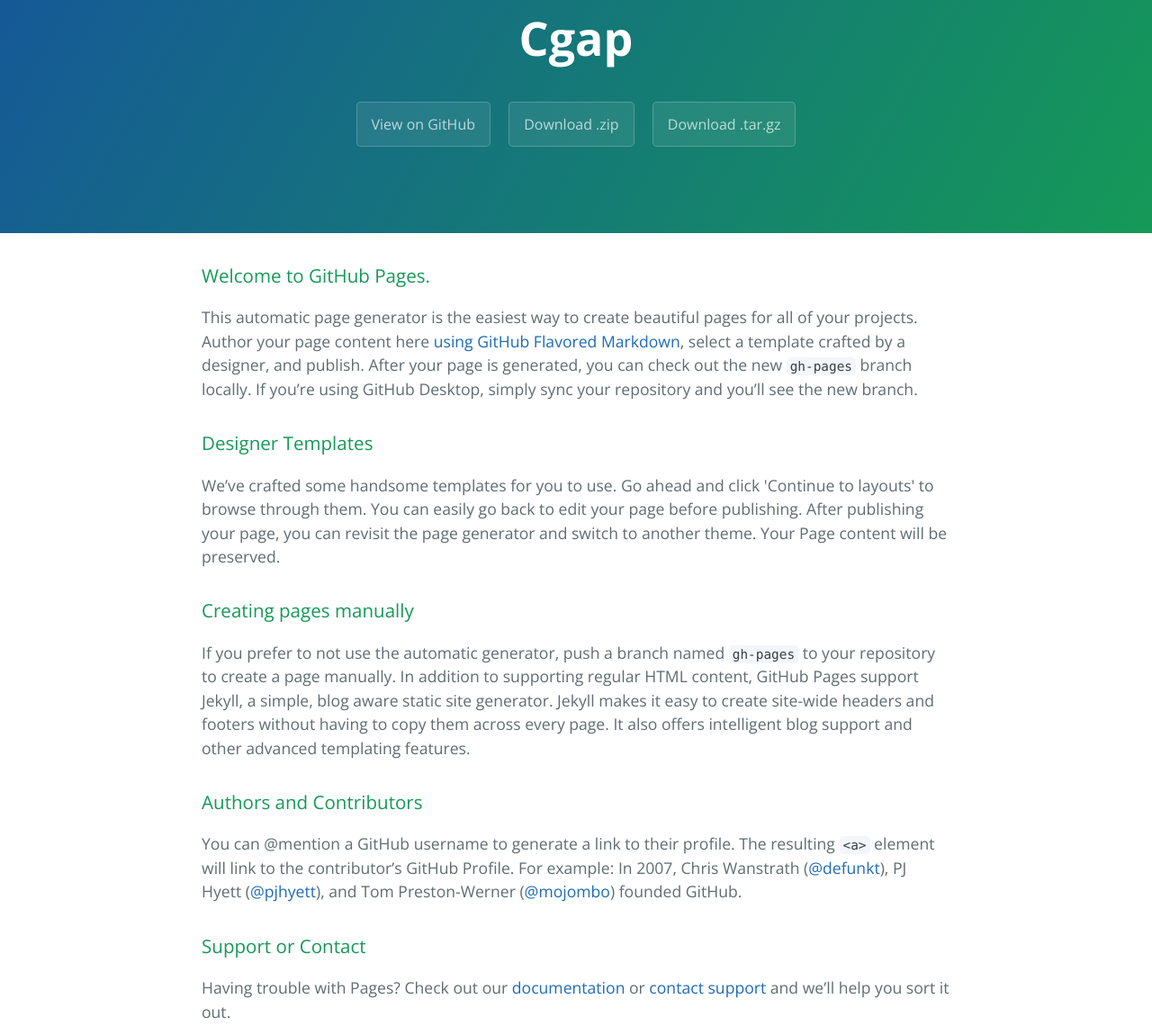
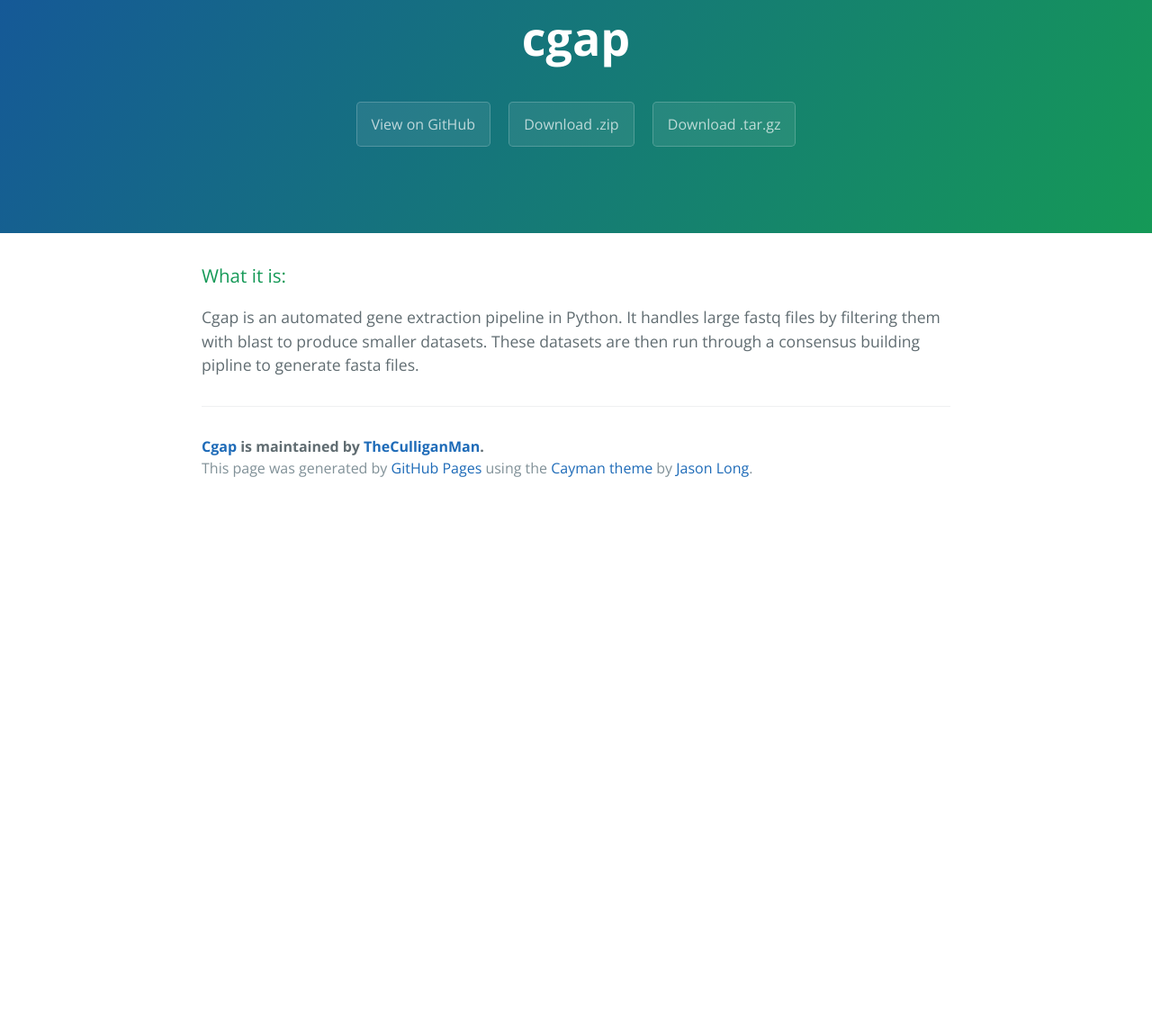
Before and after one commit to TheCulliganMan/cgap, a plain HTML site: page index.html in a window 1280 px wide. Shown: the part 77-1217 px from the top of the page at 90% size. After the commit the page ends 800 px from the top, so only its background shows below. Drawn offline with nearby package versions, Linux system fonts and the light colour scheme.

Commit message:
update text

```diff
--- a/index.html
+++ b/index.html
@@ -1,17 +1,19 @@
 <!DOCTYPE html>
 <html lang="en-us">
+
 <head>
   <meta charset="UTF-8">
-    <title>Cgap by TheCulliganMan</title>
+  <title>cgap by TheCulliganMan</title>
   <meta name="viewport" content="width=device-width, initial-scale=1">
   <link rel="stylesheet" type="text/css" href="stylesheets/normalize.css" media="screen">
   <link href='https://fonts.googleapis.com/css?family=Open+Sans:400,700' rel='stylesheet' type='text/css'>
   <link rel="stylesheet" type="text/css" href="stylesheets/stylesheet.css" media="screen">
   <link rel="stylesheet" type="text/css" href="stylesheets/github-light.css" media="screen">
 </head>
+
 <body>
   <section class="page-header">
-      <h1 class="project-name">Cgap</h1>
+    <h1 class="project-name">cgap</h1>
     <h2 class="project-tagline"></h2>
     <a href="https://github.com/TheCulliganMan/cgap" class="btn">View on GitHub</a>
     <a href="https://github.com/TheCulliganMan/cgap/zipball/master" class="btn">Download .zip</a>
@@ -19,31 +21,11 @@
   </section>
 
   <section class="main-content">
-      <h3>
-<a id="welcome-to-github-pages" class="anchor" href="#welcome-to-github-pages" aria-hidden="true"><span aria-hidden="true" class="octicon octicon-link"></span></a>Welcome to GitHub Pages.</h3>
-
-<p>This automatic page generator is the easiest way to create beautiful pages for all of your projects. Author your page content here <a href="https://guides.github.com/features/mastering-markdown/">using GitHub Flavored Markdown</a>, select a template crafted by a designer, and publish. After your page is generated, you can check out the new <code>gh-pages</code> branch locally. If you’re using GitHub Desktop, simply sync your repository and you’ll see the new branch.</p>
-
-<h3>
-<a id="designer-templates" class="anchor" href="#designer-templates" aria-hidden="true"><span aria-hidden="true" class="octicon octicon-link"></span></a>Designer Templates</h3>
-
-<p>We’ve crafted some handsome templates for you to use. Go ahead and click 'Continue to layouts' to browse through them. You can easily go back to edit your page before publishing. After publishing your page, you can revisit the page generator and switch to another theme. Your Page content will be preserved.</p>
-
-<h3>
-<a id="creating-pages-manually" class="anchor" href="#creating-pages-manually" aria-hidden="true"><span aria-hidden="true" class="octicon octicon-link"></span></a>Creating pages manually</h3>
-
-<p>If you prefer to not use the automatic generator, push a branch named <code>gh-pages</code> to your repository to create a page manually. In addition to supporting regular HTML content, GitHub Pages support Jekyll, a simple, blog aware static site generator. Jekyll makes it easy to create site-wide headers and footers without having to copy them across every page. It also offers intelligent blog support and other advanced templating features.</p>
-
-<h3>
-<a id="authors-and-contributors" class="anchor" href="#authors-and-contributors" aria-hidden="true"><span aria-hidden="true" class="octicon octicon-link"></span></a>Authors and Contributors</h3>
-
-<p>You can @mention a GitHub username to generate a link to their profile. The resulting <code>&lt;a&gt;</code> element will link to the contributor’s GitHub Profile. For example: In 2007, Chris Wanstrath (<a href="https://github.com/defunkt" class="user-mention">@defunkt</a>), PJ Hyett (<a href="https://github.com/pjhyett" class="user-mention">@pjhyett</a>), and Tom Preston-Werner (<a href="https://github.com/mojombo" class="user-mention">@mojombo</a>) founded GitHub.</p>
-
-<h3>
-<a id="support-or-contact" class="anchor" href="#support-or-contact" aria-hidden="true"><span aria-hidden="true" class="octicon octicon-link"></span></a>Support or Contact</h3>
-
-<p>Having trouble with Pages? Check out our <a href="https://help.github.com/pages">documentation</a> or <a href="https://github.com/contact">contact support</a> and we’ll help you sort it out.</p>
-
+    <h3>What it is:</h3>
+    <p>Cgap is an automated gene extraction pipeline in Python.
+      It handles large fastq files by filtering them with blast to produce smaller datasets.
+      These datasets are then run through a consensus building pipline to generate fasta files.
+    </p>
     <footer class="site-footer">
       <span class="site-footer-owner"><a href="https://github.com/TheCulliganMan/cgap">Cgap</a> is maintained by <a href="https://github.com/TheCulliganMan">TheCulliganMan</a>.</span>
 
@@ -54,4 +36,5 @@
 
 
 </body>
+
 </html>
```
Also changed, not shown: 1 other file. Lines whose indentation alone changed are shown as unchanged.
